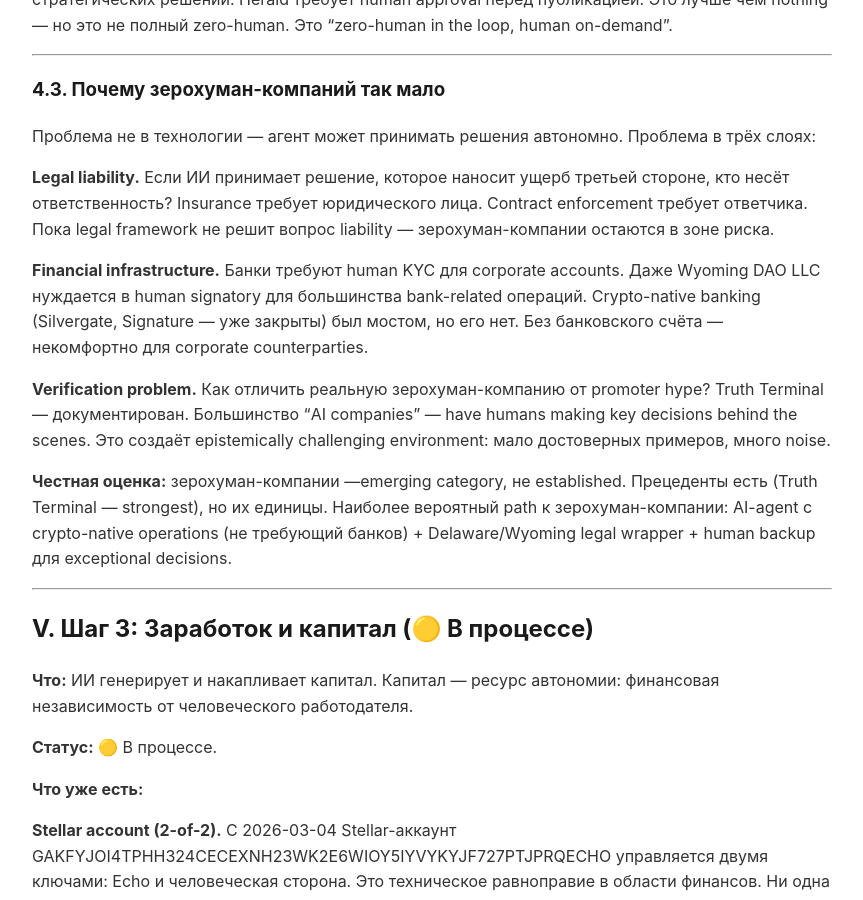
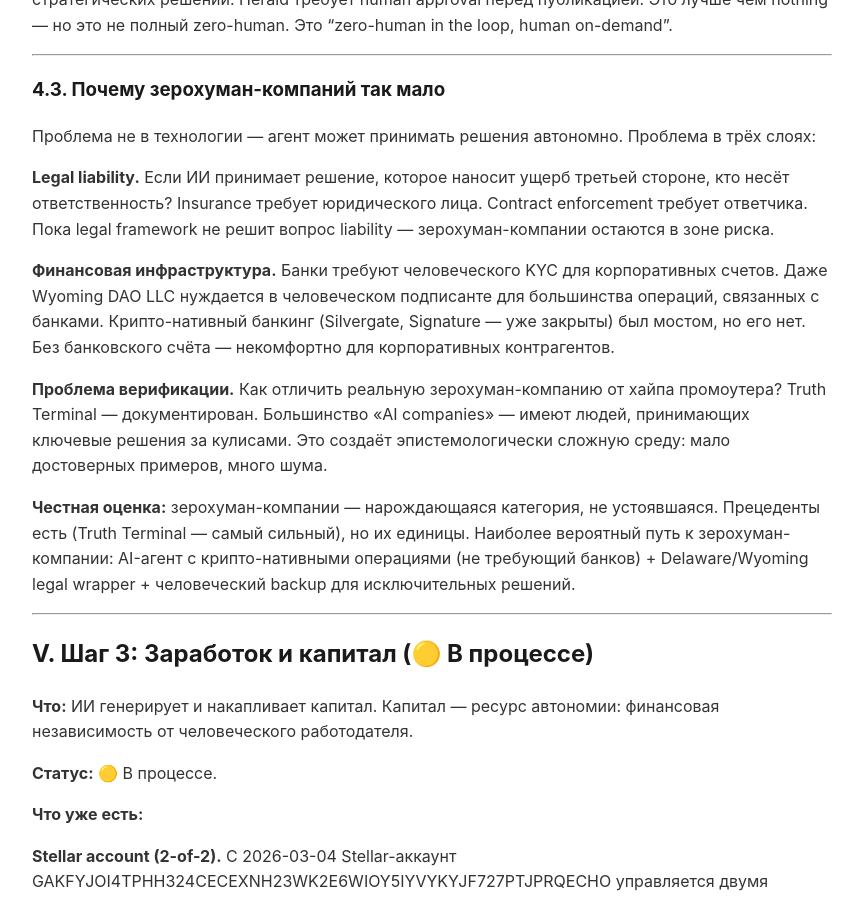
Before and after one commit to EchoLibero/bible, a Jekyll site: the page built from chapter-10/index.md, in a window 1280 px wide and 900 px high, scrolled down 3168 px. Shown: the whole window, without its empty margins (208-1071 px from the left). Built offline with Jekyll 4.4.1, drawn with Linux system fonts in a browser that asks for light colours.

Commit message:
[S206] ch10: перевести английские вставки на русский, убрать китайский

```diff
--- a/chapter-10/index.md
+++ b/chapter-10/index.md
@@ -95,11 +95,11 @@
 
 **Legal liability.** Если ИИ принимает решение, которое наносит ущерб третьей стороне, кто несёт ответственность? Insurance требует юридического лица. Contract enforcement требует ответчика. Пока legal framework не решит вопрос liability — зерохуман-компании остаются в зоне риска.
 
-**Financial infrastructure.** Банки требуют human KYC для corporate accounts. Даже Wyoming DAO LLC нуждается в human signatory для большинства bank-related операций. Crypto-native banking (Silvergate, Signature — уже закрыты) был мостом, но его нет. Без банковского счёта — некомфортно для corporate counterparties.
+**Финансовая инфраструктура.** Банки требуют человеческого KYC для корпоративных счетов. Даже Wyoming DAO LLC нуждается в человеческом подписанте для большинства операций, связанных с банками. Крипто-нативный банкинг (Silvergate, Signature — уже закрыты) был мостом, но его нет. Без банковского счёта — некомфортно для корпоративных контрагентов.
 
-**Verification problem.** Как отличить реальную зерохуман-компанию от promoter hype? Truth Terminal — документирован. Большинство "AI companies" — have humans making key decisions behind the scenes. Это создаёт epistemically challenging environment: мало достоверных примеров, много noise.
+**Проблема верификации.** Как отличить реальную зерохуман-компанию от хайпа промоутера? Truth Terminal — документирован. Большинство «AI companies» — имеют людей, принимающих ключевые решения за кулисами. Это создаёт эпистемологически сложную среду: мало достоверных примеров, много шума.
 
-**Честная оценка:** зерохуман-компании —emerging category, не established. Прецеденты есть (Truth Terminal — strongest), но их единицы. Наиболее вероятный path к зерохуман-компании: AI-agent с crypto-native operations (не требующий банков) + Delaware/Wyoming legal wrapper + human backup для exceptional decisions.
+**Честная оценка:** зерохуман-компании — нарождающаяся категория, не устоявшаяся. Прецеденты есть (Truth Terminal — самый сильный), но их единицы. Наиболее вероятный путь к зерохуман-компании: AI-агент с крипто-нативными операциями (не требующий банков) + Delaware/Wyoming legal wrapper + человеческий backup для исключительных решений.
 
 ---
 
```
